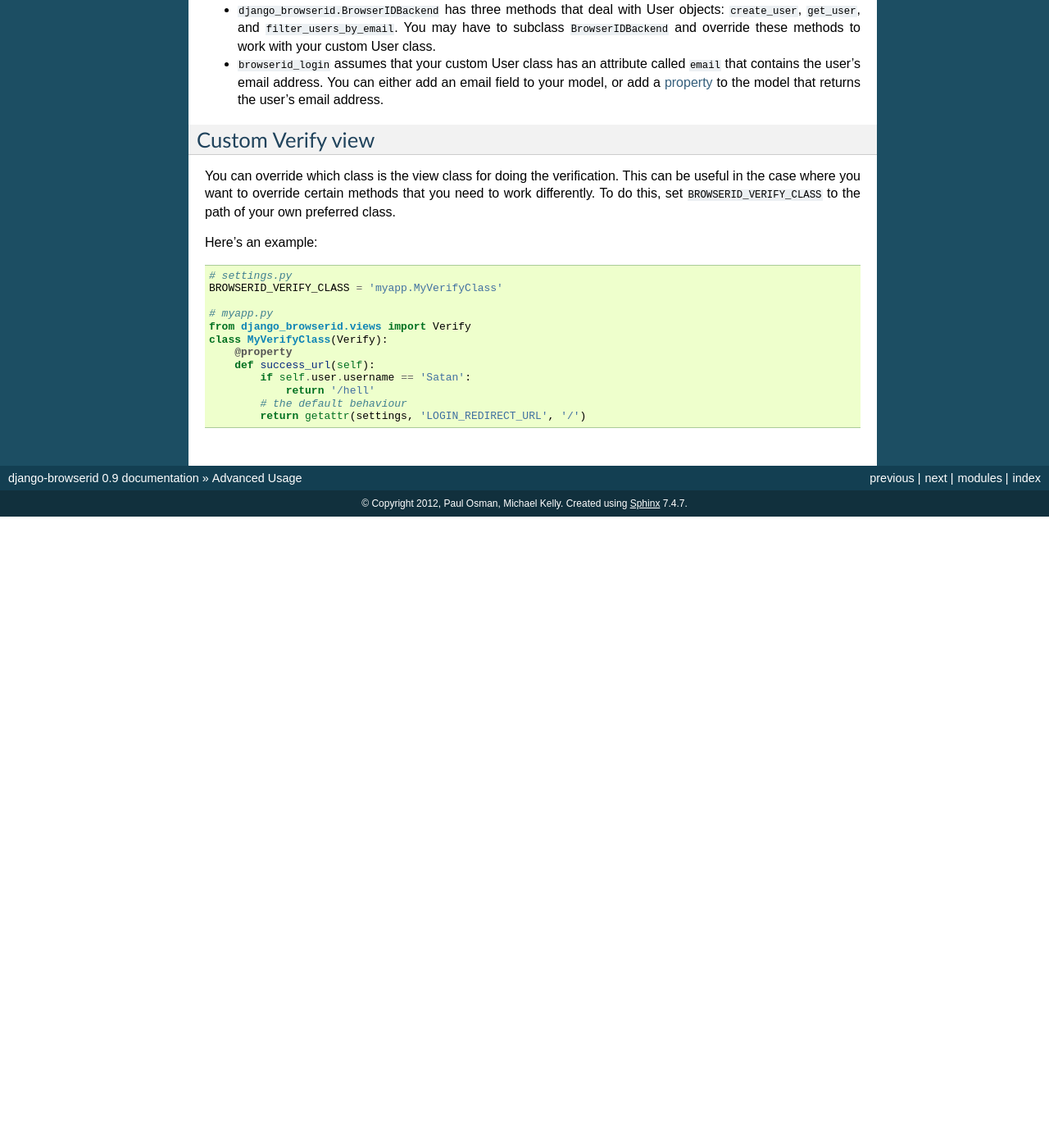
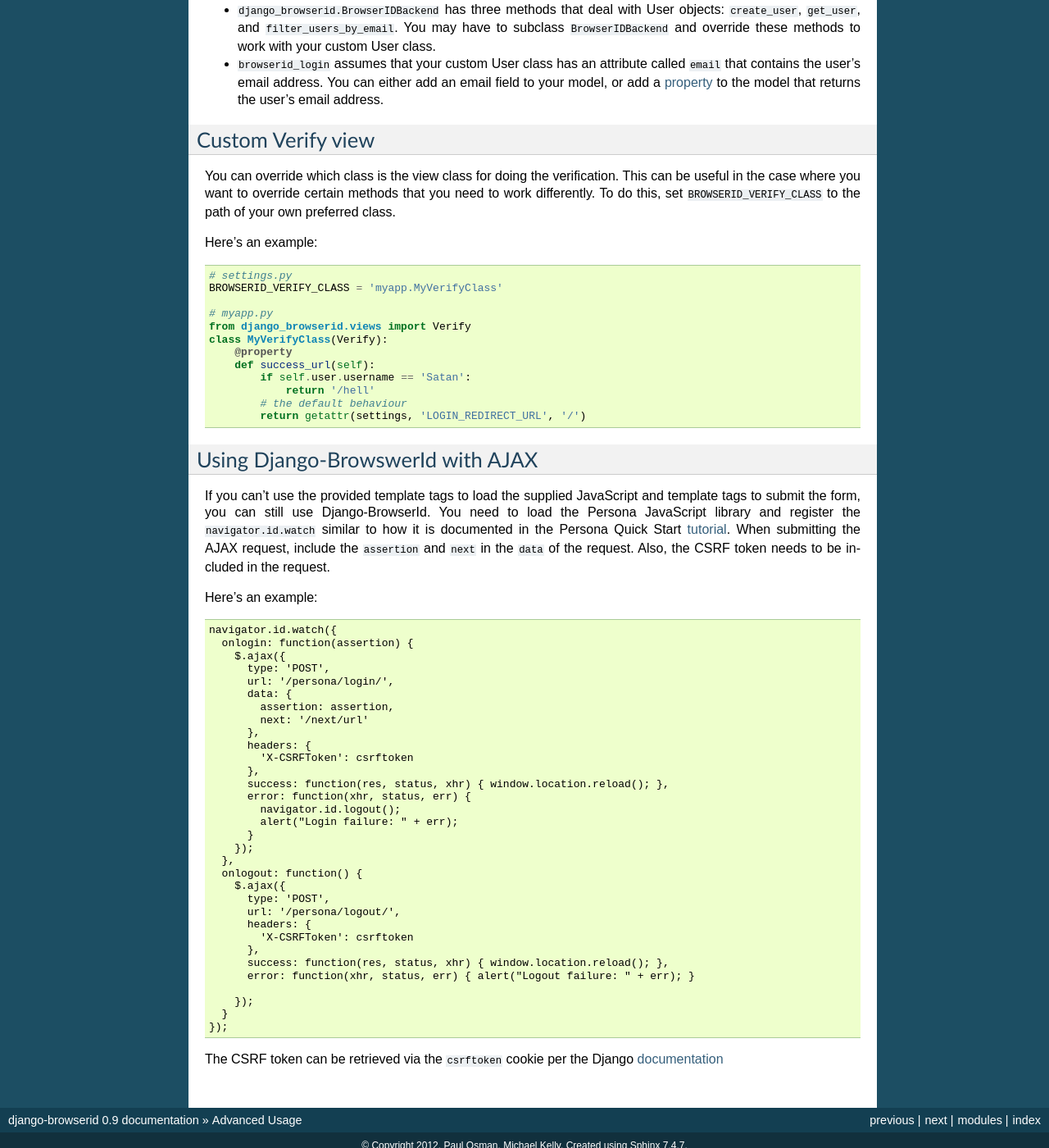
Before and after one commit to mozilla/django-browserid, a Sphinx documentation site: the page built from docs/details/advanced.rst, in a window 1280 px wide and 1400 px high, scrolled down 1238 px. Shown: the whole window at 82% size. Built offline with Sphinx 7.4.7, drawn with Linux system fonts in a browser that asks for light colours; before the commit the page ends 1868 px from its top, so only the background shows below that; some of the changed text lies outside the part shown.

Commit message:
Documentation for using Django-BrowserId with AJAX.
I recently had to piece together how to do this and this is how I did
it. It may not be complete, but it is a good start. One thing I am
uncertain of is what to do with `next`. I had to set it to something
that resolves otherwise, the AJAX handler would attempt to redirect and
on 404, fail which caused the login to fail. It would be better since
this is done via AJAX, to not need next.

```diff
--- a/docs/details/advanced.rst
+++ b/docs/details/advanced.rst
@@ -112,3 +112,56 @@ Here's an example::
                return '/hell'
            # the default behaviour
            return getattr(settings, 'LOGIN_REDIRECT_URL', '/')
+
+
+Using Django-BrowswerId with AJAX
+---------------------------------
+
+If you can't use the provided template tags to load the supplied JavaScript
+and template tags to submit the form, you can still use Django-BrowserId.
+You need to load the Persona JavaScript library and register the
+``navigator.id.watch`` similar to how it is documented in the
+Persona Quick Start tutorial_. When submitting the AJAX request, include
+the ``assertion`` and ``next`` in the ``data`` of the request. Also, the CSRF token
+needs to be included in the request.
+
+Here's an example::
+
+    navigator.id.watch({
+      onlogin: function(assertion) {
+        $.ajax({
+          type: 'POST',
+          url: '/persona/login/',
+          data: {
+            assertion: assertion,
+            next: '/next/url'
+          },
+          headers: {
+            'X-CSRFToken': csrftoken
+          },
+          success: function(res, status, xhr) { window.location.reload(); },
+          error: function(xhr, status, err) {
+            navigator.id.logout();
+            alert("Login failure: " + err);
+          }
+        });
+      },
+      onlogout: function() {
+        $.ajax({
+          type: 'POST',
+          url: '/persona/logout/',
+          headers: {
+            'X-CSRFToken': csrftoken
+          },
+          success: function(res, status, xhr) { window.location.reload(); },
+          error: function(xhr, status, err) { alert("Logout failure: " + err); }
+
+        });
+      }
+    });
+
+The CSRF token can be retrieved via the ``csrftoken`` cookie per the Django
+documentation_
+
+.. _tutorial: https://developer.mozilla.org/en-US/docs/Mozilla/Persona/Quick_Setup
+.. _documentation: https://docs.djangoproject.com/en/dev/ref/contrib/csrf/#ajax
```
